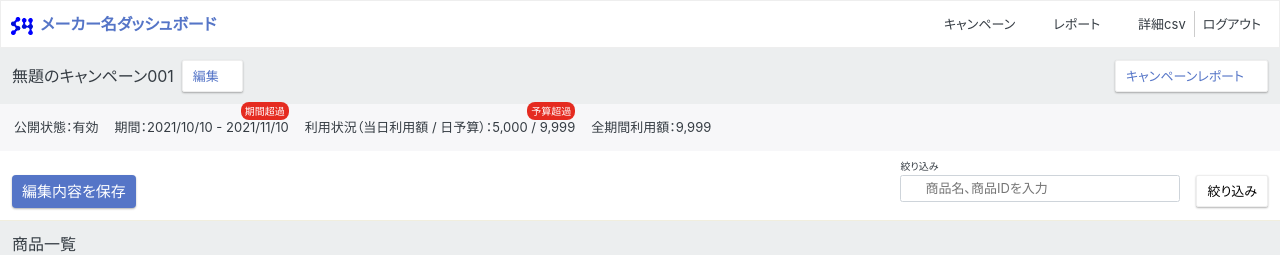
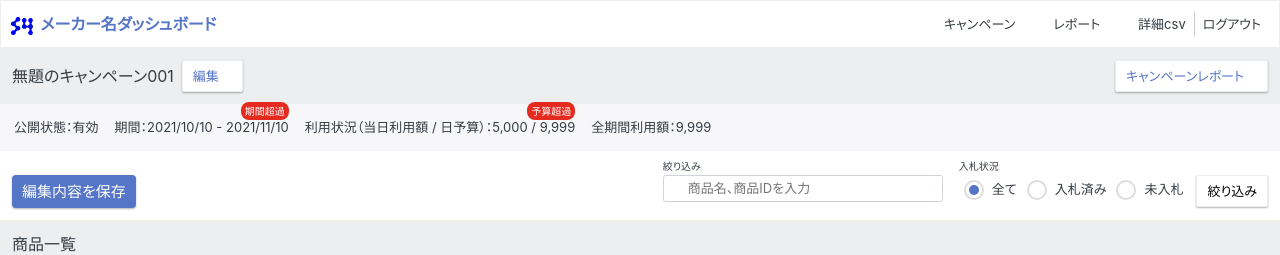
Before and after one commit to takataroushinchi/s4c, a Vue app: page /campaign-detail in a window 1280 px wide. Shown: the top 255 px of the page. Built offline with nearby package versions, Linux system fonts and the light colour scheme; some icons are missing.

Commit message:
キャンペーン詳細絞り込み、項目(ラベル)変更

```diff
--- a/src/components/CampaignDetailTool.vue
+++ b/src/components/CampaignDetailTool.vue
@@ -19,6 +19,26 @@
         <div class="c-Input__feedback">エラーです</div>
       </div><!-- /c-Input__label -->
     </div><!-- /c-Input__group -->
+
+    <div class="u-FlexBox__spacer"></div>
+
+    <div class="c-Radio__group">
+      <div class="c-Radio__groupLavel">
+        <span>入札状況</span>
+      </div>
+      <div class="c-Radio c-Radio--horizontal">
+        <input class="c-Radio__radio" type="radio" id="dummyID-01-01" name="dummyID-01" checked>
+        <label class="c-Radio__label" for="dummyID-01-01"><span>全て</span></label>
+      </div><!--/c-Radio-->
+      <div class="c-Radio c-Radio--horizontal">
+        <input class="c-Radio__radio" type="radio" id="dummyID-01-02" name="dummyID-01">
+        <label class="c-Radio__label" for="dummyID-01-02"><span>入札済み</span></label>
+      </div><!--/c-Radio-->
+      <div class="c-Radio c-Radio--horizontal">
+        <input class="c-Radio__radio" type="radio" id="dummyID-01-03" name="dummyID-01">
+        <label class="c-Radio__label" for="dummyID-01-03"><span>未入札</span></label>
+      </div><!--/c-Radio-->
+    </div><!-- /c-Radio__group -->
 
     <div class="u-FlexBox__spacer"></div>
 
```
